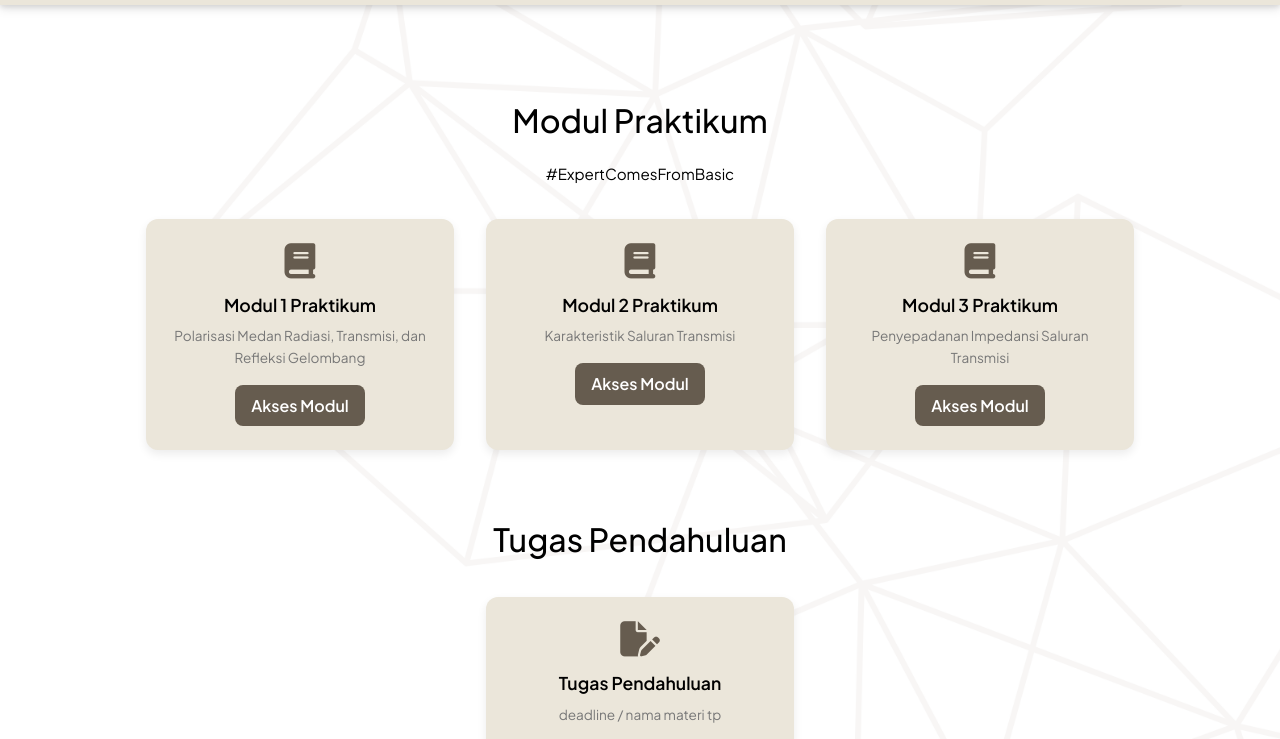
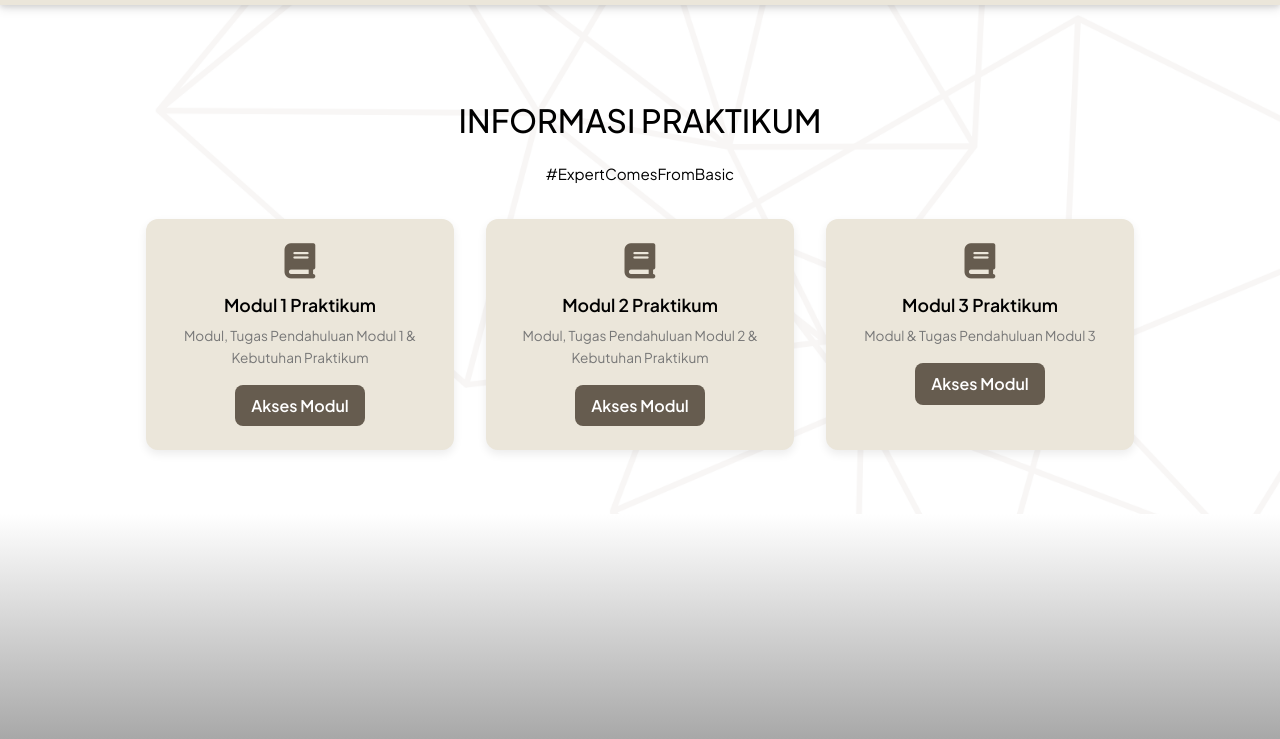
Before and after one commit to dastranlab/labdastran, a plain HTML site: page modultp.html in a window 1280 px wide. Shown: the part 58-797 px from the top of the page. Drawn offline with Linux system fonts and the light colour scheme.

Commit message:
sixteenth commit

```diff
--- a/modultp.html
+++ b/modultp.html
@@ -83,22 +83,22 @@
 
 <!-- MODUL PRAKTIKUM -->
 <section class="hero-praktikum">
-  <h2>Modul Praktikum</h2>
+  <h2>INFORMASI PRAKTIKUM</h2>
   <p class="subtagline">#ExpertComesFromBasic</p>
   <div class="card-grid">
 
     <div class="modul-card scroll-reveal">
       <i class="fa-solid fa-book icon"></i>
       <h4>Modul 1 Praktikum</h4>
-      <p>Polarisasi Medan Radiasi, Transmisi, dan Refleksi Gelombang</p>
-      <!--a href="#" target="_blank" rel="noopener" class="akses-btn">Akses Modul</a--> <!--untuk direct ke modul-->
-      <a href="modul_lock.html" rel="noopener" class="akses-btn">Akses Modul</a> <!--untuk kalo modul belom bisa diakses-->
+      <p>Modul, Tugas Pendahuluan Modul 1 & Kebutuhan Praktikum</p>
+      <a href="https://drive.google.com/drive/folders/1mvoo3ouZqRZBB-zYQo18nRnnahWM3Vf2?usp=sharing" target="_blank" rel="noopener" class="akses-btn">Akses Modul</a> <!--untuk direct ke modul-->
+
     </div>
 
     <div class="modul-card scroll-reveal" style="transition-delay: 0.1s;">
       <i class="fa-solid fa-book icon"></i>
       <h4>Modul 2 Praktikum</h4>
-      <p>Karakteristik Saluran Transmisi</p>
+      <p>Modul, Tugas Pendahuluan Modul 2 & Kebutuhan Praktikum</p>
       <!--a href="#" target="_blank" rel="noopener" class="akses-btn">Akses Modul</a--> <!--untuk direct ke modul-->
       <a href="modul_lock.html" rel="noopener" class="akses-btn">Akses Modul</a> <!--untuk kalo modul belom bisa diakses-->
     </div>
@@ -106,7 +106,7 @@
     <div class="modul-card scroll-reveal" style="transition-delay: 0.2s;">
       <i class="fa-solid fa-book icon"></i>
       <h4>Modul 3 Praktikum</h4>
-      <p>Penyepadanan Impedansi Saluran Transmisi</p>
+      <p>Modul & Tugas Pendahuluan Modul 3</p>
       <!--a href="#" target="_blank" rel="noopener" class="akses-btn">Akses Modul</a--> <!--untuk direct ke modul-->
       <a href="modul_lock.html" rel="noopener" class="akses-btn">Akses Modul</a> <!--untuk kalo modul belom bisa diakses-->
     </div>
@@ -116,21 +116,7 @@
   </div>
 
 
-<!-- TUGAS PENDAHULUAN -->
-  <h2 style="margin-top: 4rem;">Tugas Pendahuluan</h2>
-  <div class="card-grid">
 
-    <div class="modul-card scroll-reveal" style="transition-delay: 0.1s;">
-      <i class="fa-solid fa-file-pen icon"></i>
-      <h4>Tugas Pendahuluan</h4>
-      <p>deadline / nama materi tp</p>
-      <!--a href="#" target="_blank" rel="noopener" class="akses-btn">Akses Modul</a--> <!--untuk direct ke modul-->
-      <a href="tp_lock.html" rel="noopener" class="akses-btn">Akses Soal</a> <!--untuk kalo modul belom bisa diakses-->
-    </div>
-
-    <!-- Tambahkan TP lain  -->
-
-  </div>
 </section>
 
 <!-- FOOTER SECTION -->
```
